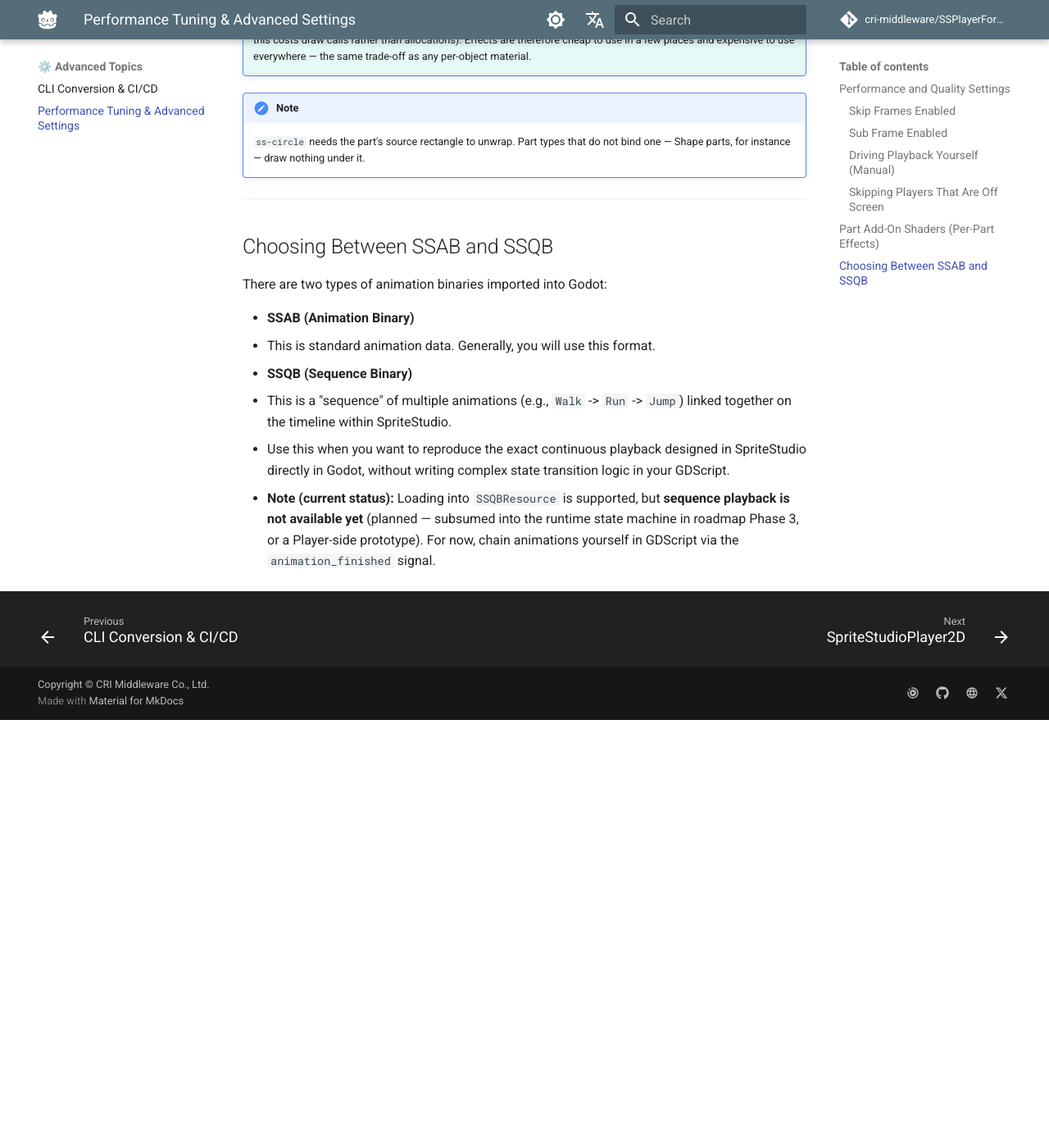
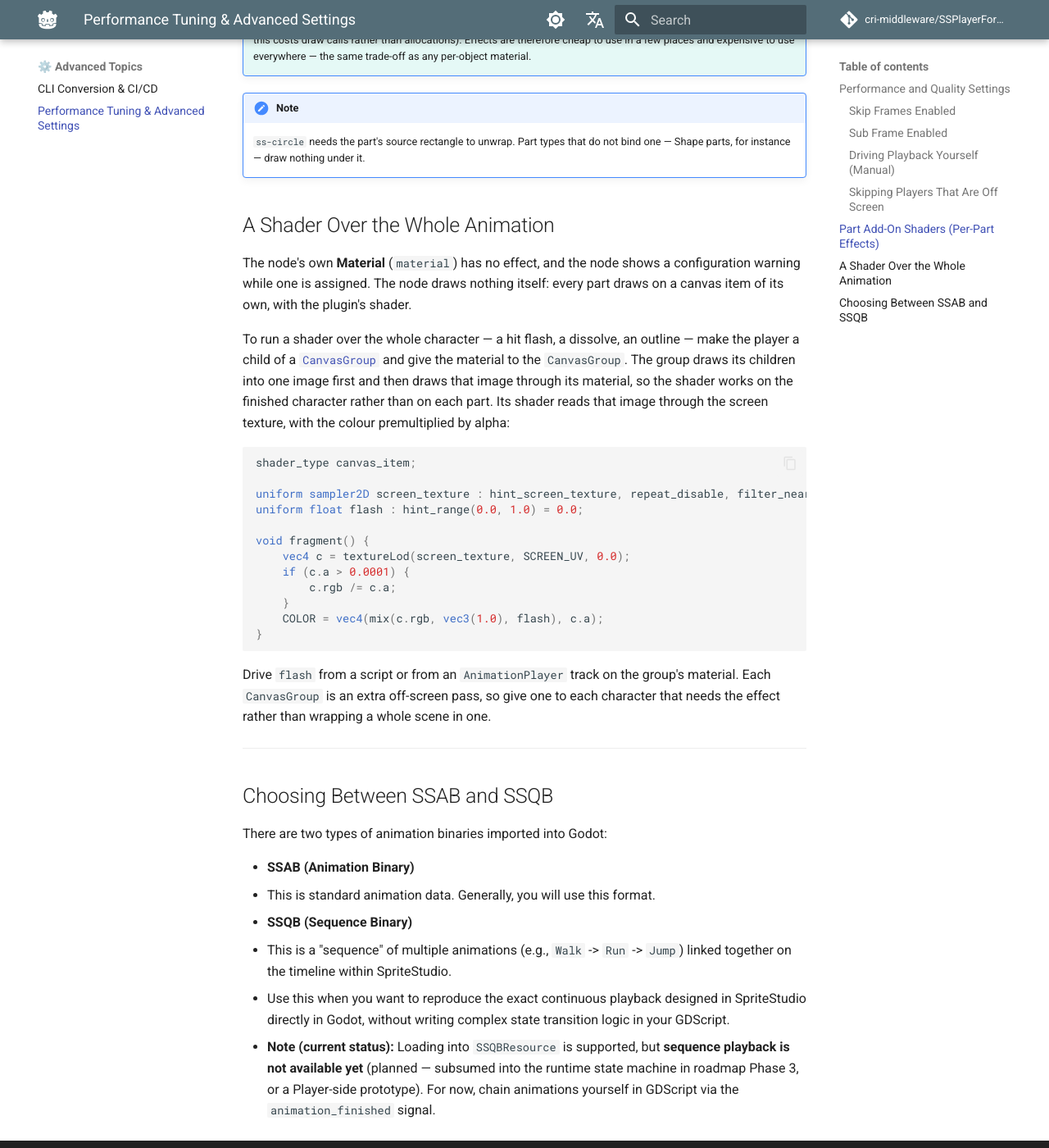
Before and after one commit to SpriteStudio/SSPlayerForGodot, an MkDocs documentation site: the page built from docs/en/workflow/tips.md, in a window 1280 px wide and 1400 px high, scrolled down 3748 px. Shown: the whole window at 82% size. Built offline with MkDocs 1.6.1 and Material for MkDocs 9.7.7, drawn with Linux system fonts in a browser that asks for light colours; comment, search, counter and statistics services are not loaded; before the commit the page ends 4626 px from its top, so only the background shows below that.

Commit message:
fix: warn that the player's own material has no effect
SpriteStudioPlayer2D draws nothing itself -- every part draws on a canvas
item of its own, with the plugin's shader -- so a material assigned to
the node reached nothing, and nothing said so. A hit-flash or dissolve
shader put there, where Godot users put it on a Sprite2D, silently did
nothing.

The node now shows a configuration warning while `material` is set,
pointing at the way that works: a CanvasGroup parent carrying the
material. set_material announces only a property-list change, so in the
editor the node refreshes its warnings on property_list_changed, or the
warning would not follow the assignment. The warning has its Japanese
translation.

tips.md (en / ja) gains the CanvasGroup recipe, with a flash shader that
reads the group's premultiplied image.

````diff
--- a/docs/en/workflow/tips.md
+++ b/docs/en/workflow/tips.md
@@ -105,6 +105,29 @@ A part whose shader id is not in this list falls back to the default shader rath
 > [!NOTE]
 > `ss-circle` needs the part's source rectangle to unwrap. Part types that do not bind one — Shape parts, for instance — draw nothing under it.
 
+## A Shader Over the Whole Animation
+
+The node's own **Material** (`material`) has no effect, and the node shows a configuration warning while one is assigned. The node draws nothing itself: every part draws on a canvas item of its own, with the plugin's shader.
+
+To run a shader over the whole character — a hit flash, a dissolve, an outline — make the player a child of a [`CanvasGroup`](https://docs.godotengine.org/en/stable/classes/class_canvasgroup.html) and give the material to the `CanvasGroup`. The group draws its children into one image first and then draws that image through its material, so the shader works on the finished character rather than on each part. Its shader reads that image through the screen texture, with the colour premultiplied by alpha:
+
+```glsl
+shader_type canvas_item;
+
+uniform sampler2D screen_texture : hint_screen_texture, repeat_disable, filter_nearest;
+uniform float flash : hint_range(0.0, 1.0) = 0.0;
+
+void fragment() {
+    vec4 c = textureLod(screen_texture, SCREEN_UV, 0.0);
+    if (c.a > 0.0001) {
+        c.rgb /= c.a;
+    }
+    COLOR = vec4(mix(c.rgb, vec3(1.0), flash), c.a);
+}
+```
+
+Drive `flash` from a script or from an `AnimationPlayer` track on the group's material. Each `CanvasGroup` is an extra off-screen pass, so give one to each character that needs the effect rather than wrapping a whole scene in one.
+
 ---
 
 ## Choosing Between SSAB and SSQB
````
Also changed, not shown: docs/ja/workflow/tips.md (+23 -0 lines), 2 other files.
